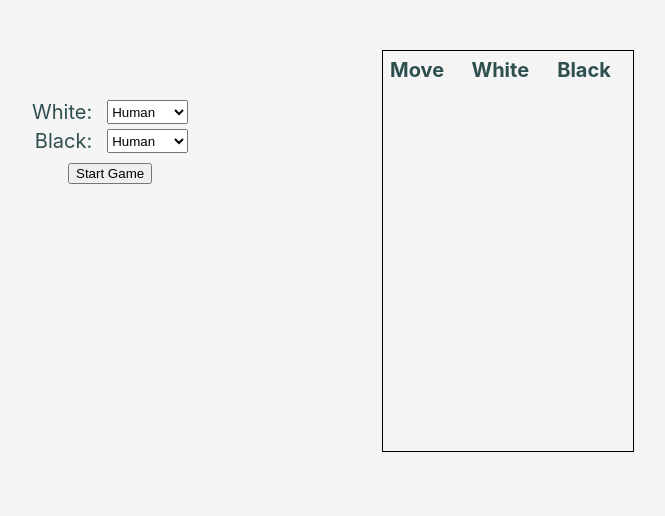
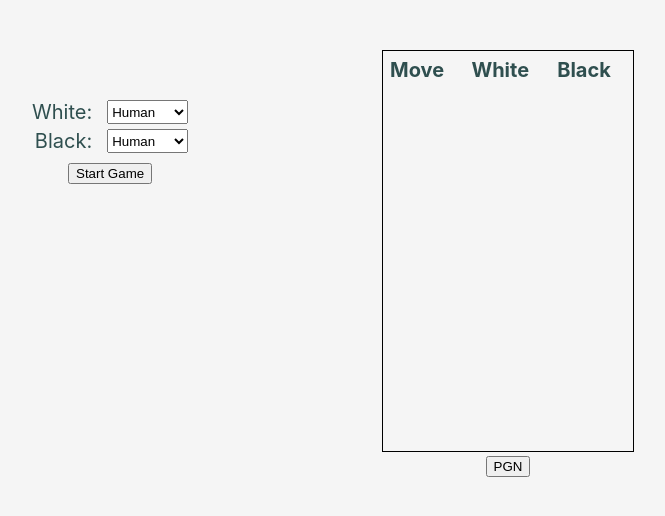
Before and after one commit to carljohansen/shallow-thought-react, a React (Create React App) app: page / in a window 1280 px wide. Shown: the top 516 px of the page, without its empty margins (218-883 px from the left). Built offline with nearby package versions, Linux system fonts and the light colour scheme.

Commit message:
New feature: PGN output

```diff
--- a/src/MoveList.tsx
+++ b/src/MoveList.tsx
@@ -25,7 +25,27 @@ const MoveList: FC<MoveListProps> = ({ moveList }) => {
         ));
     }
 
+    function showPgn() {
+        let result = "";
+        let moveNumber = 1;
+        for (let i = 0; i < moveList.length; i += 2) {
+            const whiteMove = Chess.GameMove.getNotation(moveList[i]);
+            const blackMove = i < moveList.length - 1
+                ? Chess.GameMove.getNotation(moveList[i + 1])
+                : "";
+            result += `${moveNumber++}. ${moveToPgn(whiteMove)} ${moveToPgn(blackMove)} `;
+        }
+
+        console.log("Game PGN:");
+        console.log(result);
+    }
+
+    function moveToPgn(move: string) {
+        return move.replace("\u00D7", "x");
+    }
+
     return (
+        <div className='movelist-outer'>
             <div className='movelist-wrapper'>
                 <table>
                     <thead>
@@ -40,6 +60,8 @@ const MoveList: FC<MoveListProps> = ({ moveList }) => {
                     </tbody>
                 </table>
             </div>
+            <button onClick={showPgn}>PGN</button>
+        </div>
     )
 }
 
--- a/src/app/ui/css/movelist.component.css
+++ b/src/app/ui/css/movelist.component.css
@@ -1,10 +1,18 @@
-.movelist-wrapper {
-    border: 1px solid black;
+.movelist-outer {
     position: absolute;
     left: 600px;
     top: 50px;
+}
+
+.movelist-wrapper {
+    border: 1px solid black;
     height: 400px;
     overflow-y: auto;
+    scroll-snap-type: y proximity;
+}
+
+.movelist-wrapper>table {
+    scroll-snap-align: end;
 }
 
 table {
```
Lines whose indentation alone changed are shown as unchanged.
